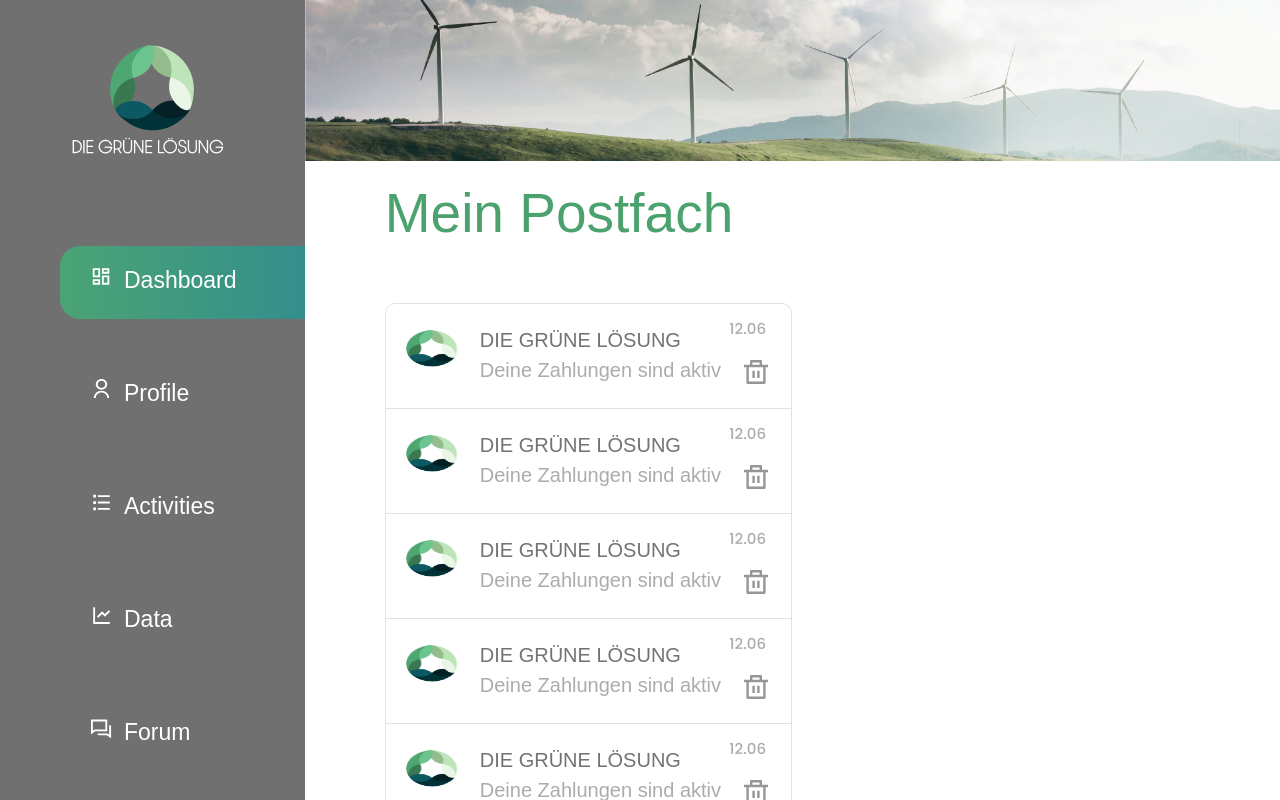
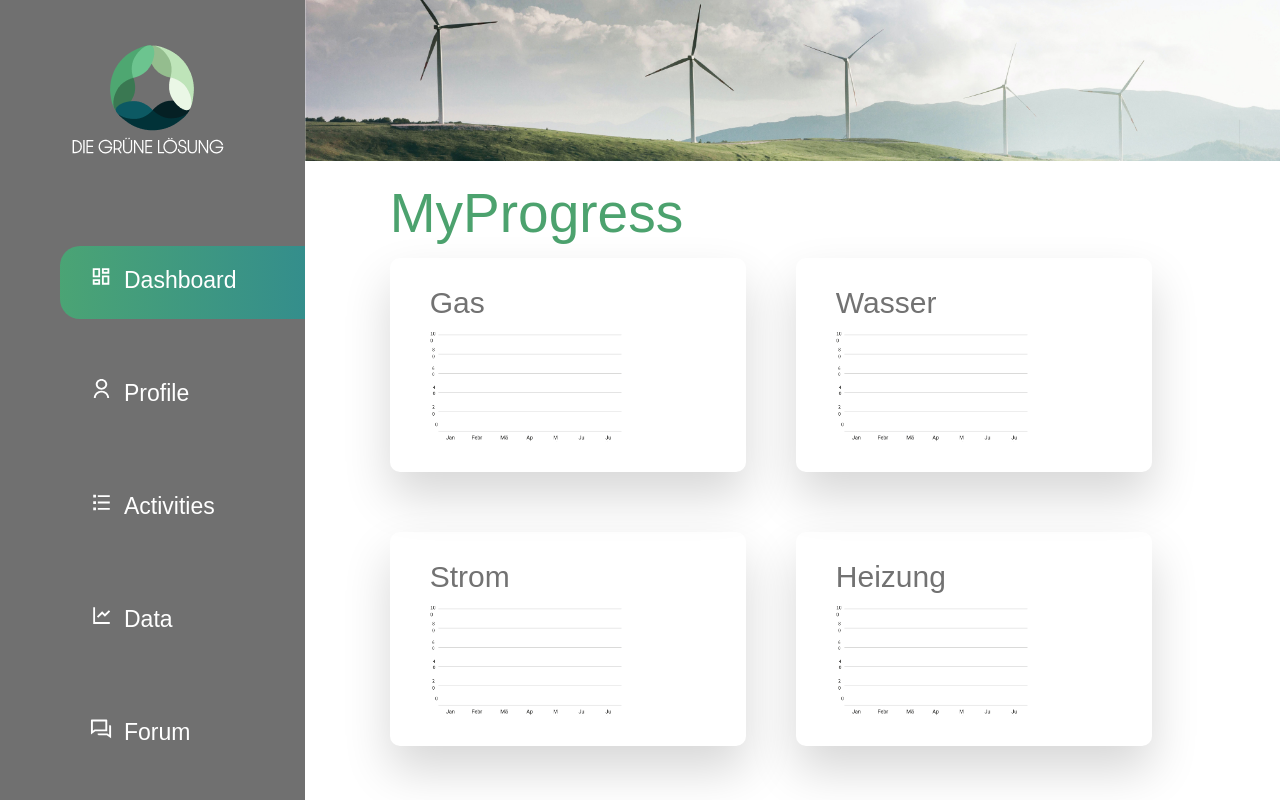
Before and after one commit to DevFariz/DGL, a React (Create React App) app: page / in a window 1280 px wide. Shown: the top 800 px of the page. Built offline with nearby package versions, Linux system fonts and the light colour scheme.

Commit message:
feat: add my progress section

```diff
--- a/src/pages/profile/Profile.js
+++ b/src/pages/profile/Profile.js
@@ -1,5 +1,6 @@
 import MainProfile from './mainProfile/MainProfile';
 import PostOfficeBox from './postOfficeBox/PostOfficeBox';
+import MyProgress from './myProgress/MyProgress';
 
 import './Profile.scss'
 
@@ -11,7 +12,8 @@ const Profile = () => {
     <main className='profile'>
       <img src={MainProfileImg} alt="header image" />
       {/* <MainProfile /> */}
-      <PostOfficeBox />
+      {/* <PostOfficeBox /> */}
+      <MyProgress />
     </main>
 
   )
--- a/src/pages/profile/Profile.scss
+++ b/src/pages/profile/Profile.scss
@@ -1,6 +1,12 @@
-.profile{
+.profile {
+  &__title {
+    font-weight: 500;
+    font-size: 55px;
+    line-height: 90px;
+    color: #4ca26e;
+  }
 
-  img{
+  img {
     width: 100%;
   }
 }
--- /dev/null
+++ b/src/pages/profile/myProgress/MyProgress.js
@@ -0,0 +1,31 @@
+import "./MyProgress.scss";
+
+import ProgressImg from '../../../resources/img/profile-progress.png'
+
+const MyProgress = () => {
+  return (
+    <section className="profile-my-progress">
+      <h3 className="profile__title">MyProgress</h3>
+      <div className="profile-my-progress-container">
+        <div className="profile-my-progress-item">
+          <h4 className="profile-my-progress-item__title">Gas</h4>
+          <img src={ProgressImg} alt="progress" />
+        </div>
+        <div className="profile-my-progress-item">
+          <h4 className="profile-my-progress-item__title">Wasser</h4>
+          <img src={ProgressImg} alt="progress" />
+        </div>
+        <div className="profile-my-progress-item">
+          <h4 className="profile-my-progress-item__title">Strom</h4>
+          <img src={ProgressImg} alt="progress" />
+        </div>
+        <div className="profile-my-progress-item">
+          <h4 className="profile-my-progress-item__title">Heizung</h4>
+          <img src={ProgressImg} alt="progress" />
+        </div>
+      </div>
+    </section>
+  );
+};
+
+export default MyProgress;
--- /dev/null
+++ b/src/pages/profile/myProgress/MyProgress.scss
@@ -0,0 +1,24 @@
+.profile-my-progress {
+  margin-left: 85px;
+
+  &-container {
+    display: flex;
+    flex-wrap: wrap;
+    gap: 50px;
+  }
+
+  &-item {
+    flex-basis: 40%;
+    padding: 20px 40px;
+    mix-blend-mode: normal;
+    box-shadow: 0px 24px 48px rgba(0, 0, 0, 0.160784);
+    border-radius: 10px;
+    margin-bottom: 10px;
+    &__title {
+      font-weight: 500;
+      font-size: 30px;
+      line-height: 49px;
+      color: #727272;
+    }
+  }
+}
--- a/src/pages/profile/postOfficeBox/PostOfficeBox.js
+++ b/src/pages/profile/postOfficeBox/PostOfficeBox.js
@@ -4,7 +4,7 @@ import Chats from "./chats/Chats";
 const PostOfficeBox = () => {
   return (
     <div className="post-office-box">
-      <h3 className="post-office-box__title">Mein Postfach</h3>
+      <h3 className="post-office-box__title profile__title">Mein Postfach</h3>
       <div className="post-office-box__container">
         <Chats />
       </div>
--- a/src/pages/profile/postOfficeBox/PostOfficeBox.scss
+++ b/src/pages/profile/postOfficeBox/PostOfficeBox.scss
@@ -1,16 +1,13 @@
 .post-office-box {
-
   padding: 0 0 55px 80px;
 
-  &__container{
+  &__container {
     display: flex;
+    box-shadow: 0px 3px 6px rgba(0, 0, 0, 0.160784);
+    border-radius: 10px;
   }
 
   &__title {
-    font-weight: 500;
-    font-size: 55px;
-    line-height: 90px;
-    color: #4ca26e;
     margin-bottom: 45px;
   }
 }
```
Also changed, not shown: src/resources/img/profile-progress.png (added).
